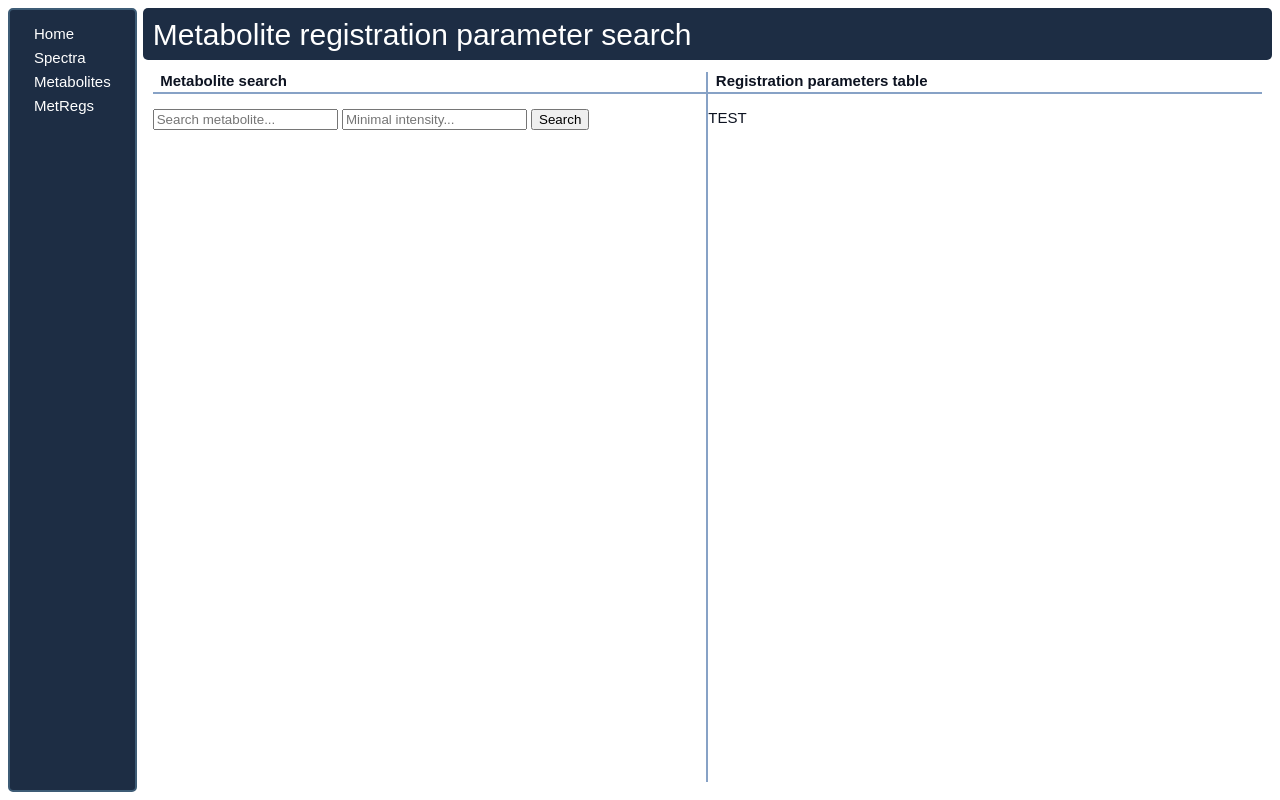
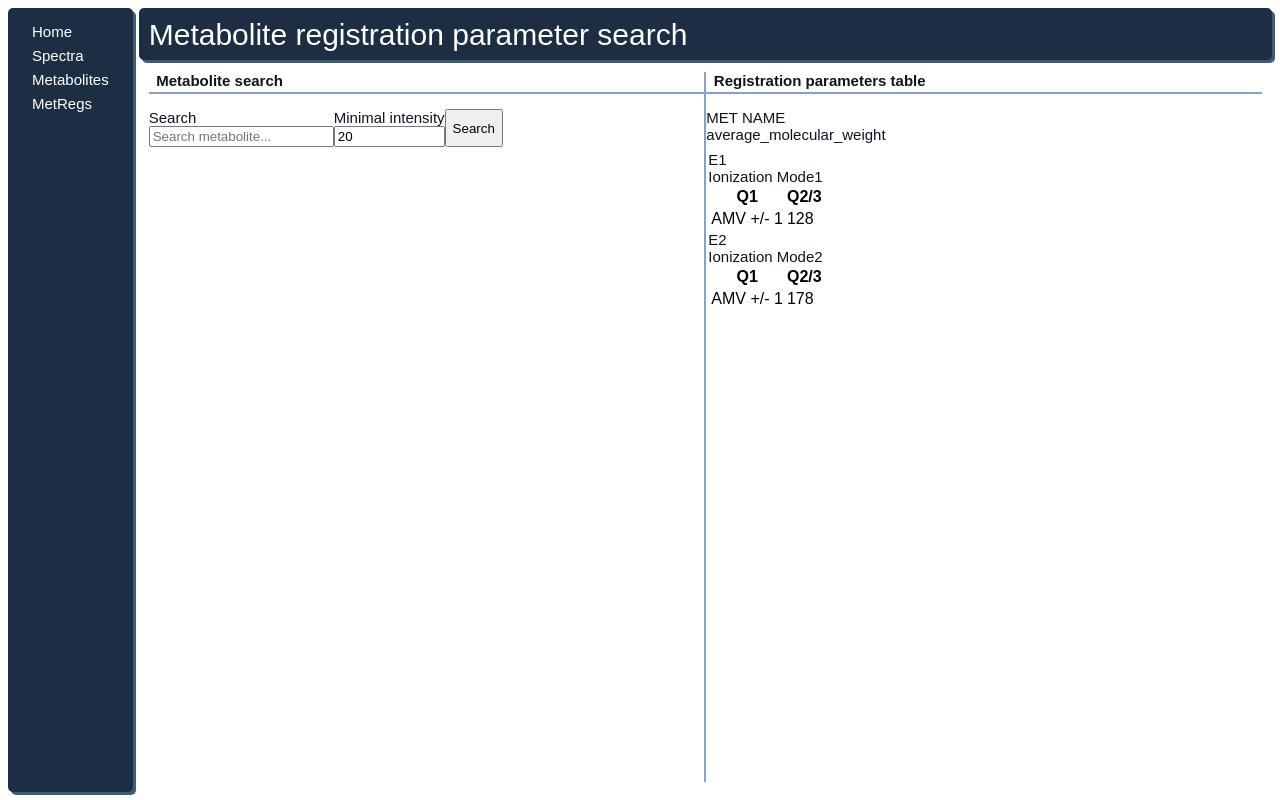
Before and after one commit to wolframowy/mgr, a Django app: page /hmdb/reg_param in a window 1280 px wide. Run offline with Django 3.2, Linux system fonts and the light colour scheme.

Commit message:
Add final frontend logic to registration parameter search

```diff
--- a/django_test/django_test/hmdb/static/hmdb/reg_param/reg_param.css
+++ b/django_test/django_test/hmdb/static/hmdb/reg_param/reg_param.css
@@ -7,6 +7,7 @@
 
 .reg_param_title {
     background-color: var(--color-dark-blue);
+    box-shadow: 3px 3px var(--color-blue);
     color: var(--color-beige);
     font-size: 2em;
     padding: 10px;
@@ -47,12 +48,23 @@
 
 .reg_parm_table_container {
     flex: 1;
+    display: flex;
+    flex-direction: column;
 }
 
 .table_scroll {
     flex: 1 1 0;
-    margin: 0.5em 2px 0 0;
+    margin: 0.5em 2px 0 2px;
     overflow: auto;
+}
+
+.selection_section {
+    display: flex;
+}
+
+.input_container {
+    display: flex;
+    flex-direction: column;
 }
 
 .reg_parm_met_table {
--- a/django_test/django_test/hmdb/static/hmdb/reg_param/reg_param.js
+++ b/django_test/django_test/hmdb/static/hmdb/reg_param/reg_param.js
@@ -1,15 +1,81 @@
-
+$(document).ready(function() {
     $("#metabolites_search").on('keyup', function (e) {
         if (e.keyCode === 13) {
             met_search_btn_click();
         };
     });
 
+    $('#minimal_intensity').on('focusout', function () {
+        if ($(this).val() > 100) {
+            $(this).val(100);
+        }
+        else if ($(this).val() < 0) {
+            $(this).val(0);
+        }
+    });
+})
+
+function createRegistrationParamView(response) {
+    $('.reg_parm_table_container div').not(':first').remove();
+    $.each(response, function(i, metabolite) {
+        var reg_params = $('<div>', {class: 'reg_param_list_container table_scroll'});
+        $.each(metabolite.spectra_params, function(i, spectrum) {
+            var table = $('<table>', {class: 'reg_parm_spectrum_table'})
+                .append(
+                    $('<tr>').append(
+                        $('<th>').text('Q1'),
+                        $('<th>').text('Q2/3')
+                    )
+                );
+            $.each(spectrum.reg_param, function(i, param) {
+                var tr = $('<tr>').append(
+                    $('<td>').text(parseFloat(metabolite.m_1) +
+                        (spectrum.ionization_mode.toLowerCase() === 'positive' ? 1 : -1)),
+                    $('<td>').text(param.q2_3)
+                );
+                table.append(tr);
+            })
+            var reg_parm_spectrum = $('<div>', {class: 'reg_parm_spectrum'})
+                .append(
+                    $('<div>', {class: 'energy_voltage'}).text('Voltage: ' + spectrum.e + 'V'),
+                    $('<div>', {class: 'ionization_mode'}).text('Ionization mode: ' + spectrum.ionization_mode),
+                    table
+                );
+
+            reg_params.append(reg_parm_spectrum);
+        });
+        var single_met = $('<div>', {class: 'reg_parm_single_met'})
+            .append($('<div>', {class: 'metabolite_name'}).text(metabolite.name),
+                $('<div>', {class: 'metabolite_avg_mol_wgt'})
+                    .text('Average molecular weight: ' + metabolite.m_1),
+                reg_params
+            );
+
+        $('.reg_parm_table_container').append(single_met);
+    })
+    $('.reg_parm_table_container').show()
+}
+
 function addOnTableClick() {
-    $("#metabolites_table tr").click(function(){
+    $("#metabolites_table tr").click(function() {
         $(this).addClass('selected').siblings().removeClass('selected');
-       var value=$(this).find('td:first').html();
-       alert(value);
+        var selected_ids = [];
+        selected_ids.push(parseInt($(this).find('td:first').html()));
+        $.ajax({
+            url: async_get_url,
+            type: "GET",
+            data:
+                {
+                    type:"metabolites",
+                    selected_ids: JSON.stringify(selected_ids),
+                    minimal_intensity: $('#minimal_intensity').val()
+                },
+            contentType: "application/json",
+            dataType: "json",
+            timeout: 60000
+        }).done(createRegistrationParamView).fail(function(jqXHR, textStatus) {
+            alert('ERROR!')
+        });
     });
 }
 
@@ -24,12 +90,13 @@ function met_search_btn_click() {
     $.ajax({
         url: async_get_url,
         type: "GET",
-        data: {"type":"names",
-                "value": value
+        data: {type:"names",
+                value: value
         },
         contentType: "application/json",
         dataType: "json",
-        success: function(response){
+        timeout: 60000
+    }).done(function(response){
         $.each(response, function(i, item) {
             var $tr = $('<tr>').append(
                 $('<td>', {css:{'display':'none'}}).text(item.met_id),
@@ -38,9 +105,7 @@ function met_search_btn_click() {
         });
         $('.reg_parm_loading').hide()
         addOnTableClick();
-        },
-        failure: function(error) {
+    }).fail(function(error) {
         alert('ERROR!')
-        }
     })
 }
--- a/django_test/django_test/hmdb/static/hmdb/style.css
+++ b/django_test/django_test/hmdb/static/hmdb/style.css
@@ -27,7 +27,7 @@ body {
     margin: 8px 3px 8px 8px;
     background-color: var(--color-dark-blue);
     list-style-type: none;
-    border: 2px solid var(--color-blue);
+    box-shadow: 3px 3px var(--color-blue);
     border-radius: 5px;
     flex-shrink: 0;
 }
--- a/django_test/django_test/hmdb/templates/hmdb/reg_param.html
+++ b/django_test/django_test/hmdb/templates/hmdb/reg_param.html
@@ -18,9 +18,17 @@
                 <div class="reg_param_search_container">
                     <div>
                         <div class="reg_param_section"> Metabolite search </div>
-                        <input id="metabolites_search" type="text" placeholder="Search metabolite...">
-                        <input id="minimal_intensity" type="number" placeholder="Minimal intensity...">
-                        <button id="metabolites_search_btn" onclick="met_search_btn_click()"> Search</button>
+                        <div class="selection_section">
+                            <div class="input_container">
+                                <div>Search</div>
+                                <input id="metabolites_search" type="text" placeholder="Search metabolite...">
+                            </div>
+                            <div class="input_container">
+                                <div>Minimal intensity</div>
+                                <input id="minimal_intensity" type="number" min="0" max="100" value="20">
+                            </div>
+                            <button id="metabolites_search_btn" onclick="met_search_btn_click()"> Search</button>
+                        </div>
                         <div class="reg_parm_loading" style="display:none">LOADING...</div>
                     </div>
                     <div class="table_scroll">
@@ -30,7 +38,40 @@
                 </div>
                 <div class="reg_parm_table_container">
                     <div class="reg_param_section"> Registration parameters table </div>
-                    TEST
+                    <div class="reg_parm_single_met">
+                        <div class="metabolite_name">MET NAME</div>
+                        <div class="metabolite_avg_mol_wgt">average_molecular_weight</div>
+                        <div class="reg_param_list_container table_scroll">
+                            <div class="reg_parm_spectrum">
+                                <div class="energy_voltage">E1</div>
+                                <div class="ionization_mode">Ionization Mode1</div>
+                                <table class="reg_parm_spectrum_table">
+                                    <tr>
+                                        <th>Q1</th>
+                                        <th>Q2/3</th>
+                                    </tr>
+                                    <tr>
+                                        <td>AMV +/- 1</td>
+                                        <td>128</td>
+                                    </tr>
+                                </table>
+                            </div>
+                            <div>
+                                <div>E2</div>
+                                <div>Ionization Mode2</div>
+                                <table>
+                                    <tr>
+                                        <th>Q1</th>
+                                        <th>Q2/3</th>
+                                    </tr>
+                                    <tr>
+                                        <td>AMV +/- 1</td>
+                                        <td>178</td>
+                                    </tr>
+                                </table>
+                            </div>
+                        </div>
+                    </div>
                 </div>
             </div>
         </div>
```
Also changed, not shown: django_test/django_test/hmdb/reg_param/models/registration_parameter.py (+19 -7 lines), django_test/django_test/hmdb/subviews/reg_param_get_async.py (+9 -6 lines), django_test/django_test/hmdb/test_cases/test_reg_param.py (+5 -3 lines). Lines whose indentation alone changed are shown as unchanged.
